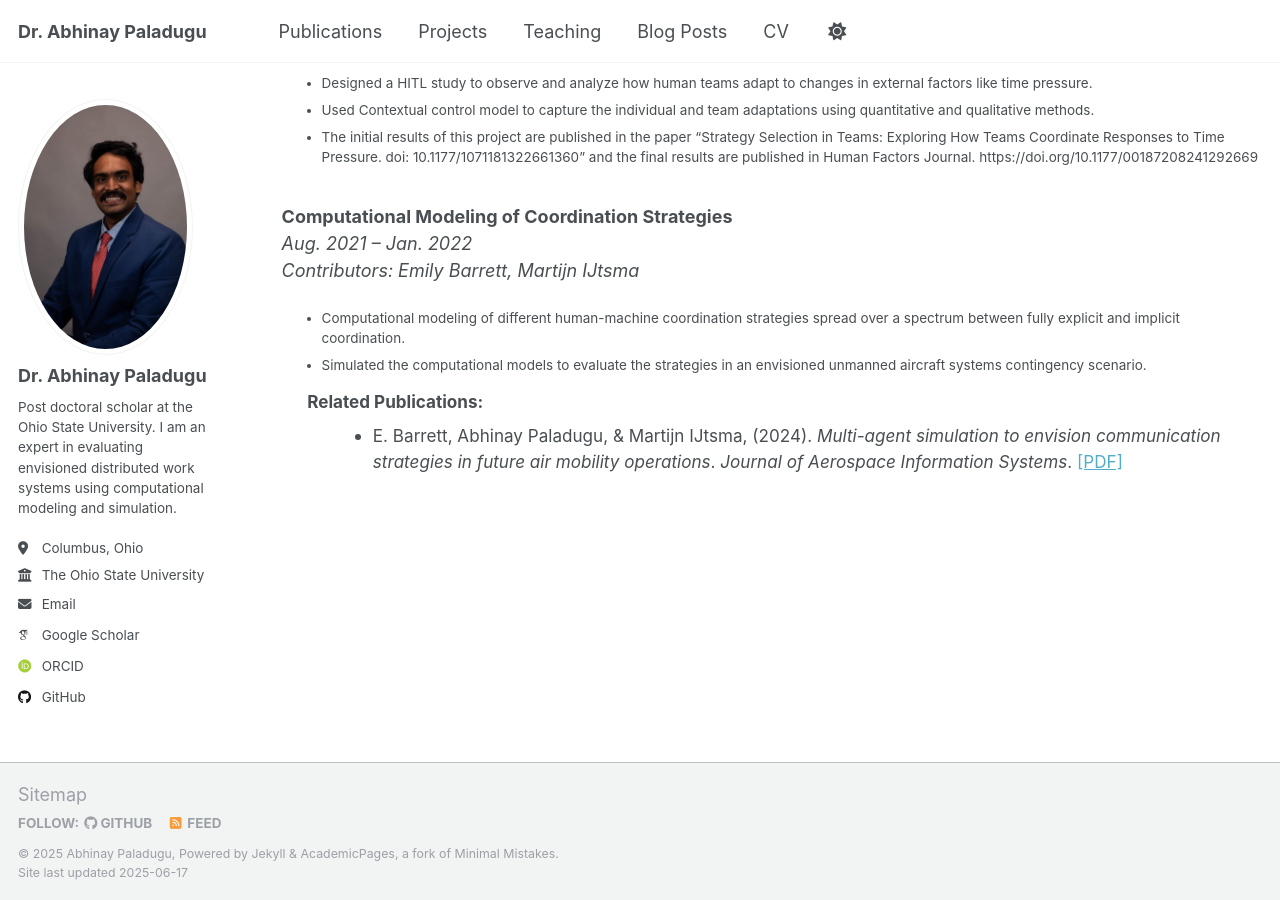
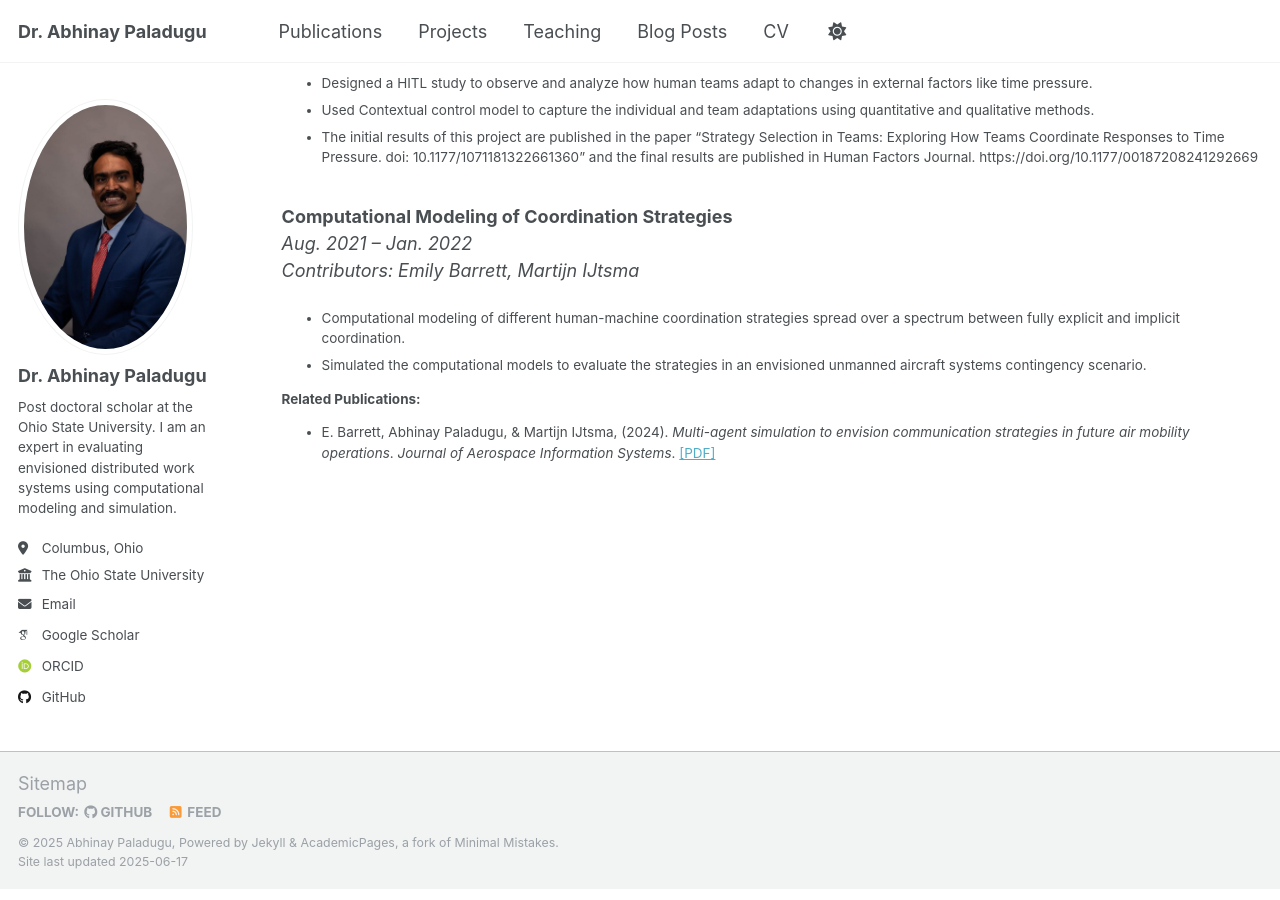
Before and after one commit to apaladugu3/apaladugu3.github.io, a Jekyll site: the page built from _pages/projects.html, in a window 1280 px wide and 900 px high, scrolled down 1177 px. Built offline with Jekyll 4.4.1, drawn with Linux system fonts in a browser that asks for light colours; some web fonts are replaced.

Commit message:
indentation changes for projects and publications link

```diff
--- a/_pages/projects.html
+++ b/_pages/projects.html
@@ -29,9 +29,9 @@ author_profile: true
     </div>
 
     {% if post.papers %}
-      <div style="font-size: 0.95em; margin-left: 1.5em;">
+      <div class="archive__item-excerpt">
         <strong>Related Publications:</strong>
-        <ul style="margin-left: 1.5em; margin-top: 0.5em;">
+        <ul>
           {% for paper_id in post.papers %}
             {% assign related_pub = site.publications | where: "slug", paper_id | first %}
             {% if related_pub %}
```
